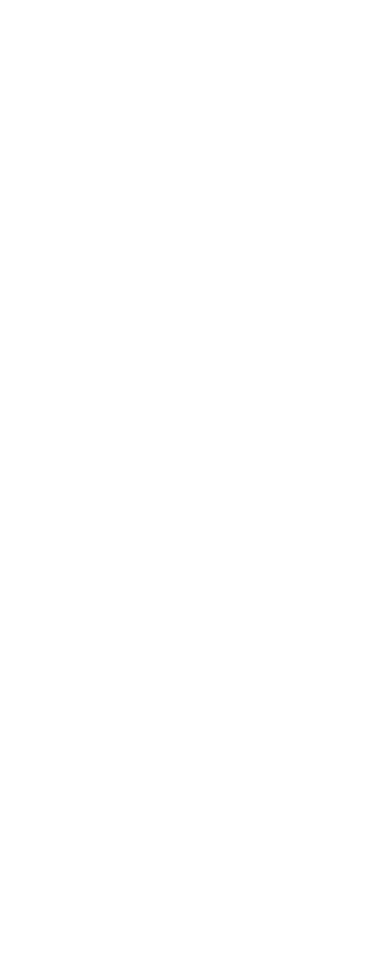
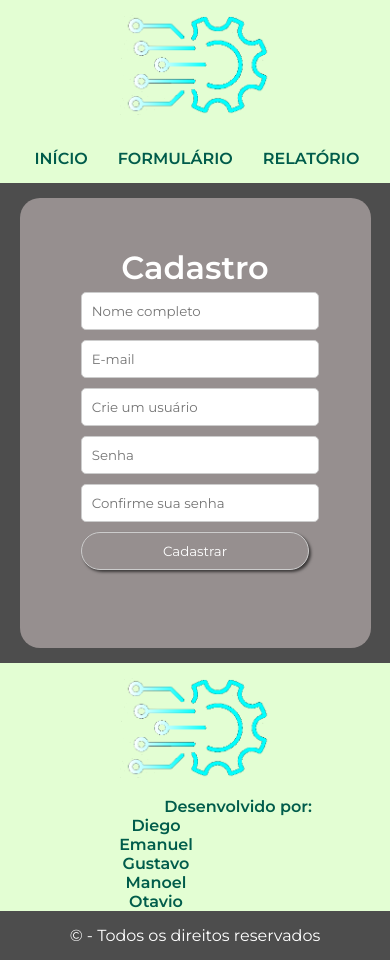
Before and after one commit to diegoromal/bes_webbasico_grupo3, a plain HTML site: page pages/cadastro.html in a window 390 px wide. Before the commit the page ends 844 px from the top, so only its background shows below. Drawn offline with Linux system fonts and the light colour scheme.

Commit message:
paginas cadastro e login funcionais e responsivas

```diff
--- /dev/null
+++ b/css/cadastro.css
@@ -0,0 +1,9 @@
+main {
+    height: 450px;
+}
+
+@media (max-width: 500px) {
+    main {
+    width: 90%;
+}
+}
--- a/pages/cadastro.html
+++ b/pages/cadastro.html
@@ -0,0 +1,83 @@
+<!DOCTYPE html>
+<html lang="pt-br">
+  <head>
+    <meta charset="UTF-8" />
+    <meta name="viewport" content="width=device-width, initial-scale=1.0" />
+    <title>Cadastro</title>
+    <link rel="stylesheet" href="../css/style.css" />
+    <link rel="stylesheet" href="../css/login.css" />
+    <link rel="stylesheet" href="../css/cadastro.css">
+    <link rel="preconnect" href="https://fonts.googleapis.com" />
+    <link rel="preconnect" href="https://fonts.gstatic.com" crossorigin />
+    <link
+      href="https://fonts.googleapis.com/css2?family=Montserrat:wght@400;600&display=swap"
+      rel="stylesheet"
+    />
+  </head>
+  <body>
+    <div class="container">
+      <header>
+        <div class="logo-header">
+          <a href="../index.html">
+            <img src="../img/logo.png" alt="logo.png" height="100" width="150" />
+          </a>
+        </div>
+        <div class="menu">
+          <nav>
+            <ul class="header-menu">
+              <li class="header-btn"><a href="../index.html">Início</a></li>
+              <li class="header-btn">
+                <a href="./login.html">Formulário</a>
+              </li>
+              <li class="header-btn"><a href="./relatorio.html">Relatório</a></li>
+            </ul>
+          </nav>
+        </div>
+      </header>
+      <main>
+        <form action="./formulario.html" method="post">
+          <h1>Cadastro</h1>
+          <div class="inputs">
+            <input type="text" name="nome" id="nome" placeholder="Nome completo" required>
+            <input type="email" name="email" id="email" placeholder="E-mail" required>
+            <input type="text" id="username" name="username" placeholder="Crie um usuário" required />
+            <input type="password" name="password" id="password" placeholder="Senha" required />
+            <input type="password" name="password-confirm" id="password-confirm" placeholder="Confirme sua senha" required />
+          </div>
+          <input type="submit" value="Cadastrar" />
+        </form>
+      </main>
+      <footer>
+        <div class="logo-footer">
+          <a href="../index.html">
+            <img src="../img/logo.png" alt="logo.png" height="100" width="150" />
+          </a>
+        </div>
+        <div class="credit-footer">
+          Desenvolvido por:
+          <ul>
+            <li>
+              <a href="https://github.com/diegoromal" target="_blank">Diego</a>
+            </li>
+            <li><a href="" target="_blank">Emanuel</a></li>
+            <li>
+              <a href="https://github.com/gustavogogola91" target="_blank"
+                >Gustavo</a
+              >
+            </li>
+            <li>
+              <a href="https://github.com/Manoelvitor1" target="_blank"
+                >Manoel</a
+              >
+            </li>
+            <li>
+              <a href="https://github.com/OTAVIO-WENZEL" target="_blank"></a
+              >Otavio
+            </li>
+          </ul>
+        </div>
+      </footer>
+      <div class="copy">&copy; - Todos os direitos reservados</div>
+    </div>
+  </body>
+</html>
```
Also changed, not shown: pages/login.html (+1 -1 lines).
